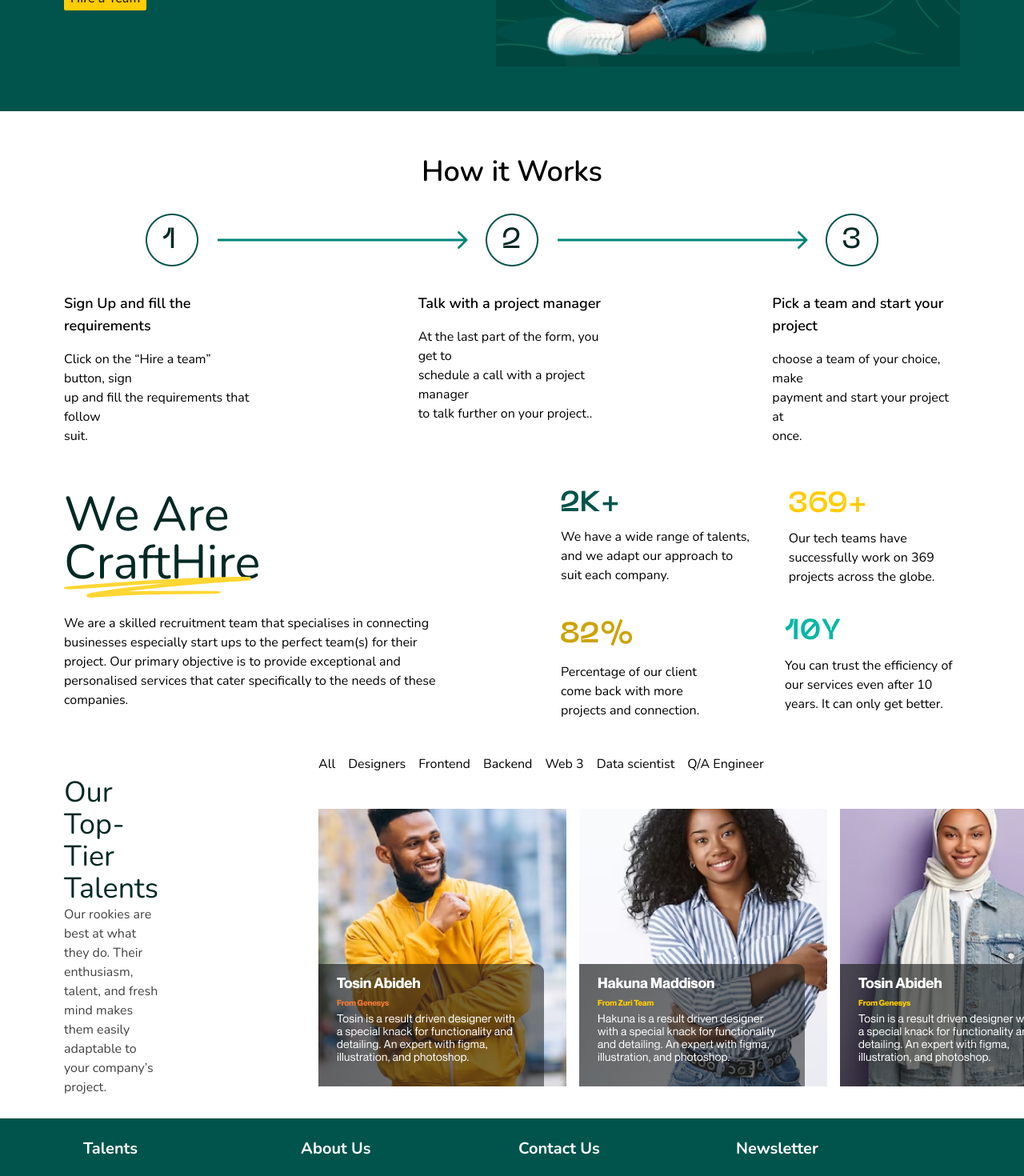
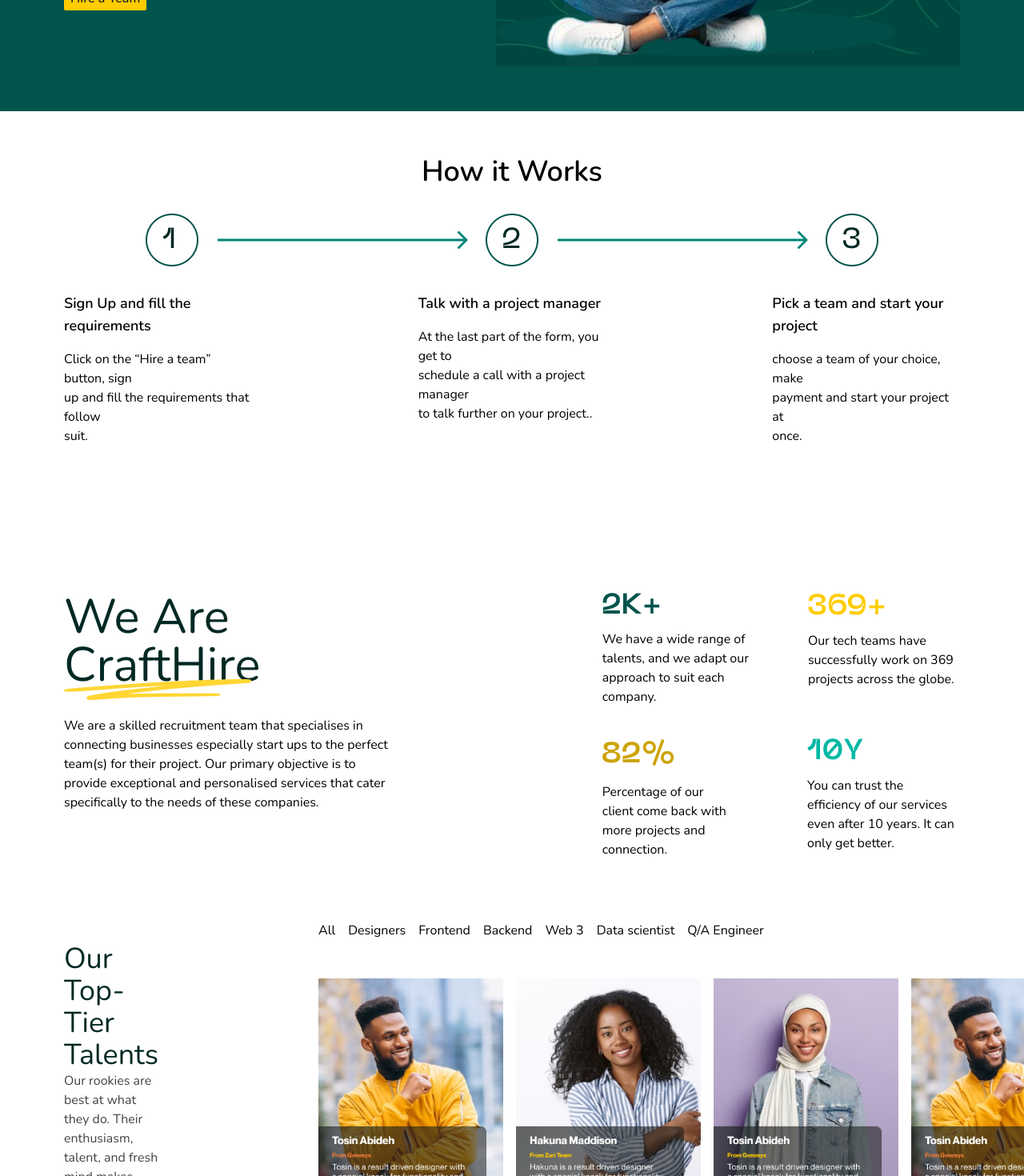
Before and after one commit to realjohncreator/crafthire, a Next.js app: page / in a window 1280 px wide. Shown: the part 500-1970 px from the top of the page at 80% size. Built offline with nearby package versions, Linux system fonts and the light colour scheme.

Commit message:
code refactoring

```diff
--- a/app/components/WhoWeAre/HowItWorks.tsx
+++ b/app/components/WhoWeAre/HowItWorks.tsx
@@ -7,7 +7,7 @@ import Container from "@/app/components/Container";
 const HowItWorks = () => {
     return (
         <Container>
-            <div className="lg:py-14 py-6 flex flex-col items-center gap-8 justify-center">
+            <div className="lg:pt-14 py-6 flex flex-col items-center gap-8 justify-center">
                 <h1 className="text-4xl font-semibold">How it Works</h1>
                 <Image src={WorkImage} alt="work image"/>
 
--- a/app/components/WhoWeAre/WeAreCraftHire.tsx
+++ b/app/components/WhoWeAre/WeAreCraftHire.tsx
@@ -11,7 +11,7 @@ import ThreeSixtyNineK from "@/public/images/WhoWeAre/369+.png";
 const WeAreCraftHire = () => {
     return (
         <Container>
-            <div className="flex lg:flex-row flex-col justify-between mb-20">
+            <div className="flex lg:flex-row flex-col lg:gap-64 gap-10 py-40">
                 <div className="flex flex-col lg:w-[465px] lg:h-[244px] gap-5">
                     <div>
                         <h1 className="text-[#002924] text-6xl">We Are CraftHire</h1>
--- a/app/components/tech-category/CategoriesInfo.tsx
+++ b/app/components/tech-category/CategoriesInfo.tsx
@@ -63,8 +63,14 @@ const CategoriesInfo: React.FC<ICategoriesInfo> = ({selected}) => {
                             const {image} = item;
 
                             return (
-                                <div className="flex-shrink-0">
-                                    {image && <img src={image.src} alt="Category"/>}
+                                <div className="flex-shrink-0 object-cover" style={{height: "100%", display: "flex"}}>
+                                    {image && (
+                                        <img
+                                            src={image.src}
+                                            alt="Category"
+                                            style={{maxHeight: "100%", width: "auto", margin: "auto"}}
+                                        />
+                                    )}
                                 </div>
                             );
                         })}
```
